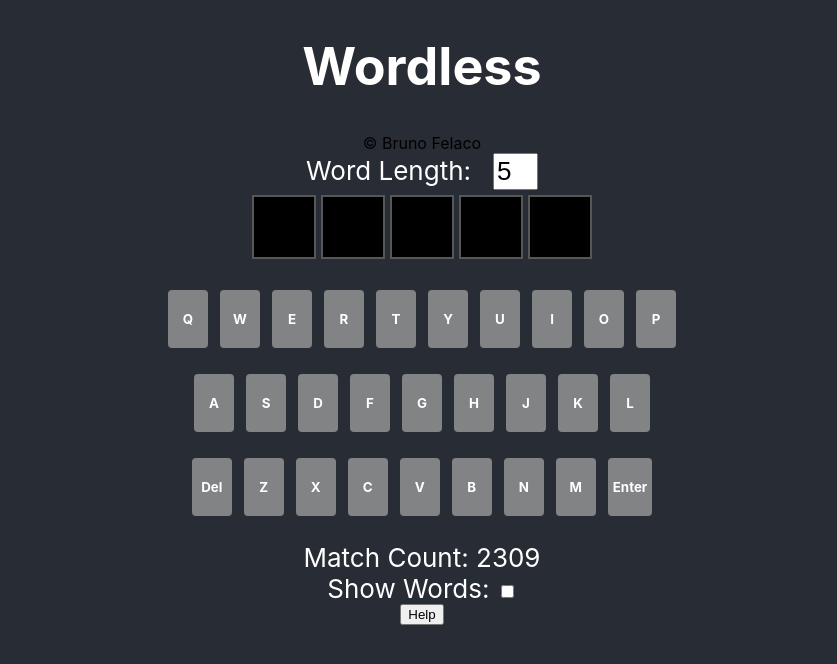
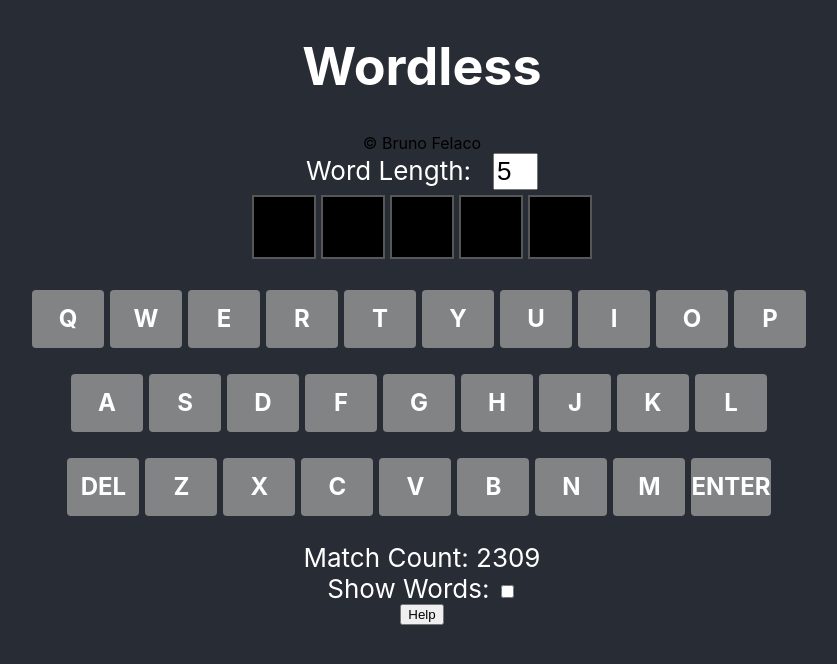
Before and after one commit to bfelaco/wordless, a React (Vite) app: page / in a window 1280 px wide. Shown: the top 664 px of the page, without its empty margins (218-1055 px from the left). Built offline with nearby package versions, Linux system fonts and the light colour scheme.

Commit message:
Windsurf tried to fix the keyboard scaling.

```diff
--- a/src/App.css
+++ b/src/App.css
@@ -209,3 +209,24 @@
   align-items: center;
   -webkit-tap-highlight-color: rgba(0, 0, 0, 0.3);
 }
+
+.App-keyboard button {
+  cursor: pointer;
+  padding: 0;
+  margin: 0 6px 0 0;
+  max-height: 58px;
+  border-radius: 4px;
+  border: 0;
+  font-weight: bold;
+  font-size: calc(8px + 2vmin);
+  text-transform: uppercase;
+  -webkit-user-select: none;
+  -moz-user-select: none;
+  -ms-user-select: none;
+  user-select: none;
+  background-color: var(--key-bg);
+  color: var(--key-text-color);
+  min-width: 3em;
+  align-items: center;
+  -webkit-tap-highlight-color: rgba(0, 0, 0, 0.3);
+}
```
